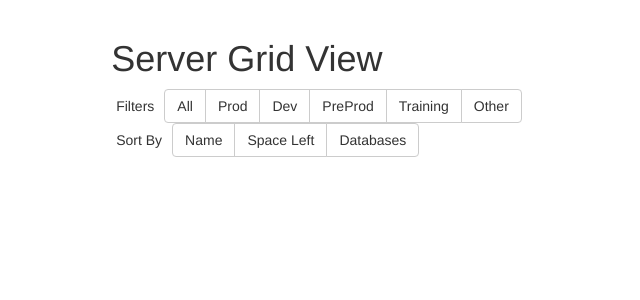
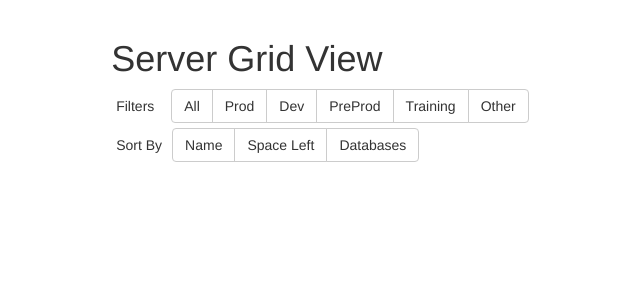
Before and after one commit to divad/mysqladm, a Python web app: template templates/server_isotope.html in a window 1280 px wide. Shown: the part 51-351 px from the top of the page, without its empty margins (108-748 px from the left). Run offline with Jinja, Linux system fonts and the light colour scheme; the template is opened without the code that fills it, so the values that code supplies are empty; some libraries are stand-ins or nearby versions.

Commit message:
Working on isotope view

```diff
--- a/static/css/mysqladm.css
+++ b/static/css/mysqladm.css
@@ -227,4 +227,5 @@ box-shadow: inset 0 1px 1px rgba(0,0,0,.05);
 	padding-right: 10px;
 	padding-left: 5px;
 	padding-top: 7px;
+	min-width: 60px;
 }
--- a/templates/server_isotope.html
+++ b/templates/server_isotope.html
@@ -43,7 +43,7 @@ $( document ).ready(function()
 });
 </script>
 
-	<div class="clearfix">
+	<div class="clearfix" style="padding-bottom: 5px">
 	<div class="inline pull-left btn-text-left">Filters</div>
 		<div id="filters" class="btn-group inline pull-left">
 		  <a href="#" data-filter="*" class="btn btn-default">All</a>
```
